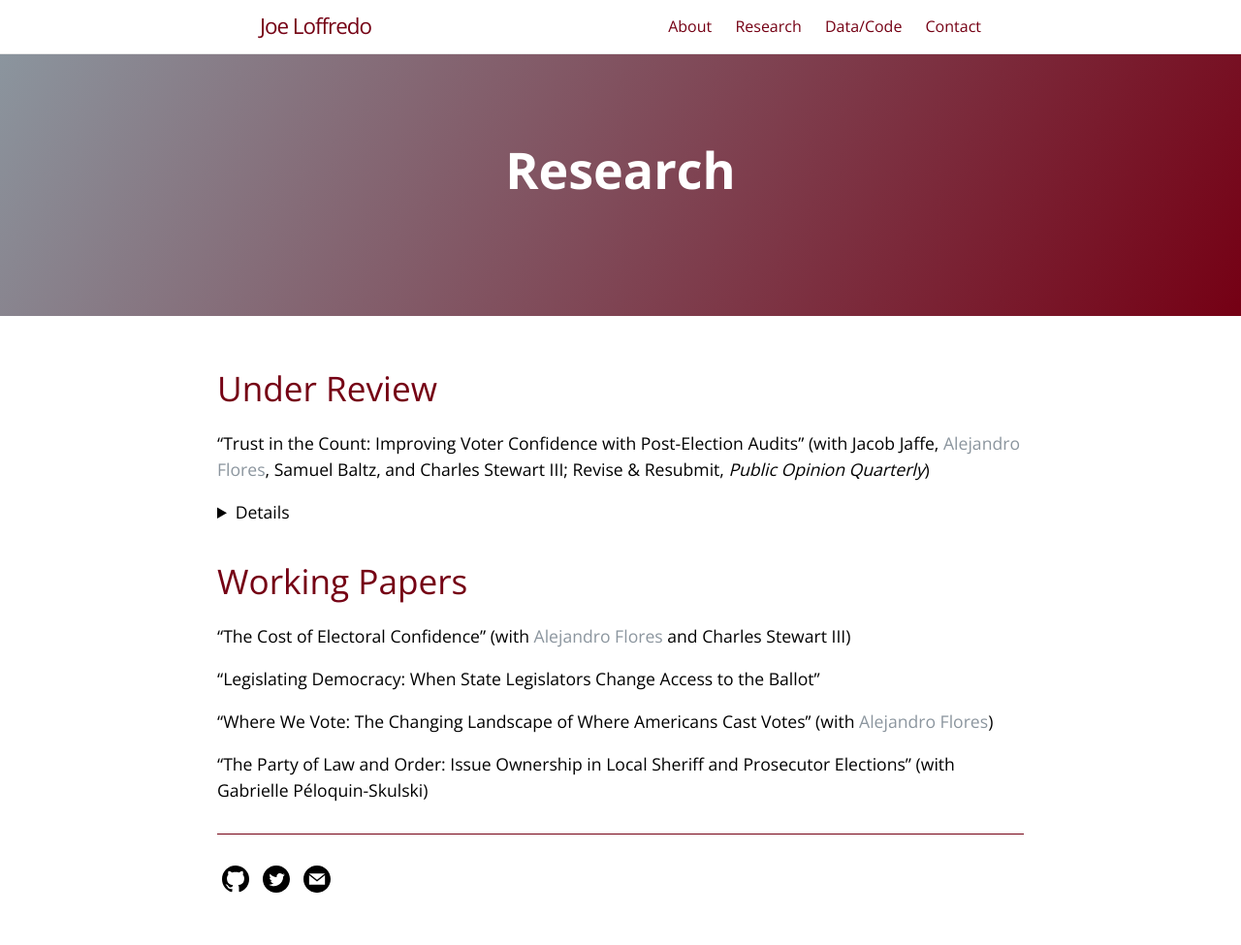
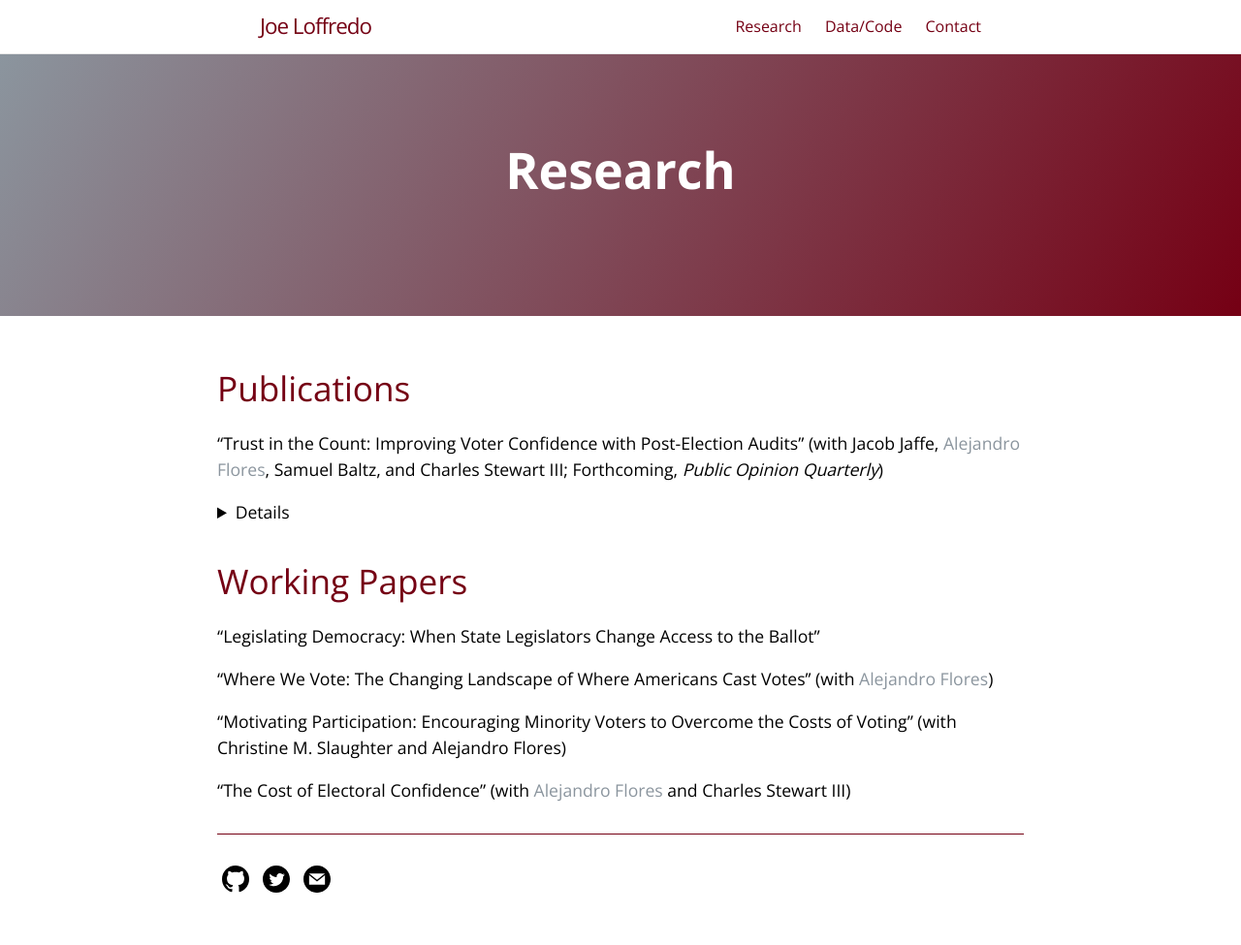
Before and after one commit to jloffredo2/jloffredo2.github.io, a Jekyll site: the page built from research.md, in a window 1280 px wide. Shown: the whole page at 97% size. Built offline with Jekyll 4.4.1, drawn with Linux system fonts in a browser that asks for light colours.

Commit message:
update research and cv

```diff
--- a/_config.yml
+++ b/_config.yml
@@ -27,4 +27,4 @@
 target-blank:
     rel: nofollow
 
-header_page_refs: ['about', 'research', 'data', 'contact']
+header_page_refs: ['cv', 'research', 'data', 'contact']
--- a/research.md
+++ b/research.md
@@ -6,14 +6,14 @@
 ref: research
 order: 2
 ---
-# Under Review
-"Trust in the Count: Improving Voter Confidence with Post-Election Audits" (with Jacob Jaffe, [Alejandro Flores](https://a-flores.com), Samuel Baltz, and Charles Stewart III; Revise & Resubmit, *Public Opinion Quarterly*) <details style="cursor: pointer;">**Abstract**: Post-election audits are thought to bolster voter confidence in elections, but it is unclear which aspects of audits drive public trust. Using pre-registered vignette and conjoint survey experiments administered by YouGov on a sample of 2,000 American respondents, we find that how an audit is conducted is more important than what an audit finds. Structural features of audits, like who conducts it and how its results are announced, turn out to be more consequential to voter evaluations of election results than the actual discrepancy found. Moreover, while Democrats and Republicans have increasingly divided views of the state of democracy in the United States, they are similarly receptive to information presented about audits, and largely agree that audits are effective tools for detecting errors in vote counting. Our findings thus reinforce the expectation that audits do increase voter trust and suggest that election administrators can strengthen voter confidence by making audits as transparent as possible.</details>
+# Publications
+"Trust in the Count: Improving Voter Confidence with Post-Election Audits" (with Jacob Jaffe, [Alejandro Flores](https://a-flores.com), Samuel Baltz, and Charles Stewart III; Forthcoming, *Public Opinion Quarterly*) <details style="cursor: pointer;">**Abstract**: Post-election audits are thought to bolster voter confidence in elections, but it is unclear which aspects of audits drive public trust. Using pre-registered vignette and conjoint survey experiments administered by YouGov on a sample of 2,000 American respondents, we find that how an audit is conducted is more important than what an audit finds. Structural features of audits, like who conducts it and how its results are announced, turn out to be more consequential to voter evaluations of election results than the actual discrepancy found. Moreover, while Democrats and Republicans have increasingly divided views of the state of democracy in the United States, they are similarly receptive to information presented about audits, and largely agree that audits are effective tools for detecting errors in vote counting. Our findings thus reinforce the expectation that audits do increase voter trust and suggest that election administrators can strengthen voter confidence by making audits as transparent as possible.</details>
 
 # Working Papers
-"The Cost of Electoral Confidence" (with [Alejandro Flores](https://a-flores.com) and Charles Stewart III)
-
 "Legislating Democracy: When State Legislators Change Access to the Ballot"
 
 "Where We Vote: The Changing Landscape of Where Americans Cast Votes'' (with [Alejandro Flores](https://a-flores.com))
 
-"The Party of Law and Order: Issue Ownership in Local Sheriff and Prosecutor Elections" (with Gabrielle Péloquin-Skulski)
+"Motivating Participation: Encouraging Minority Voters to Overcome the Costs of Voting" (with Christine M. Slaughter and Alejandro Flores)
+
+"The Cost of Electoral Confidence" (with [Alejandro Flores](https://a-flores.com) and Charles Stewart III)
```
Also changed, not shown: about.md (+2 -2 lines), 2 other files.
